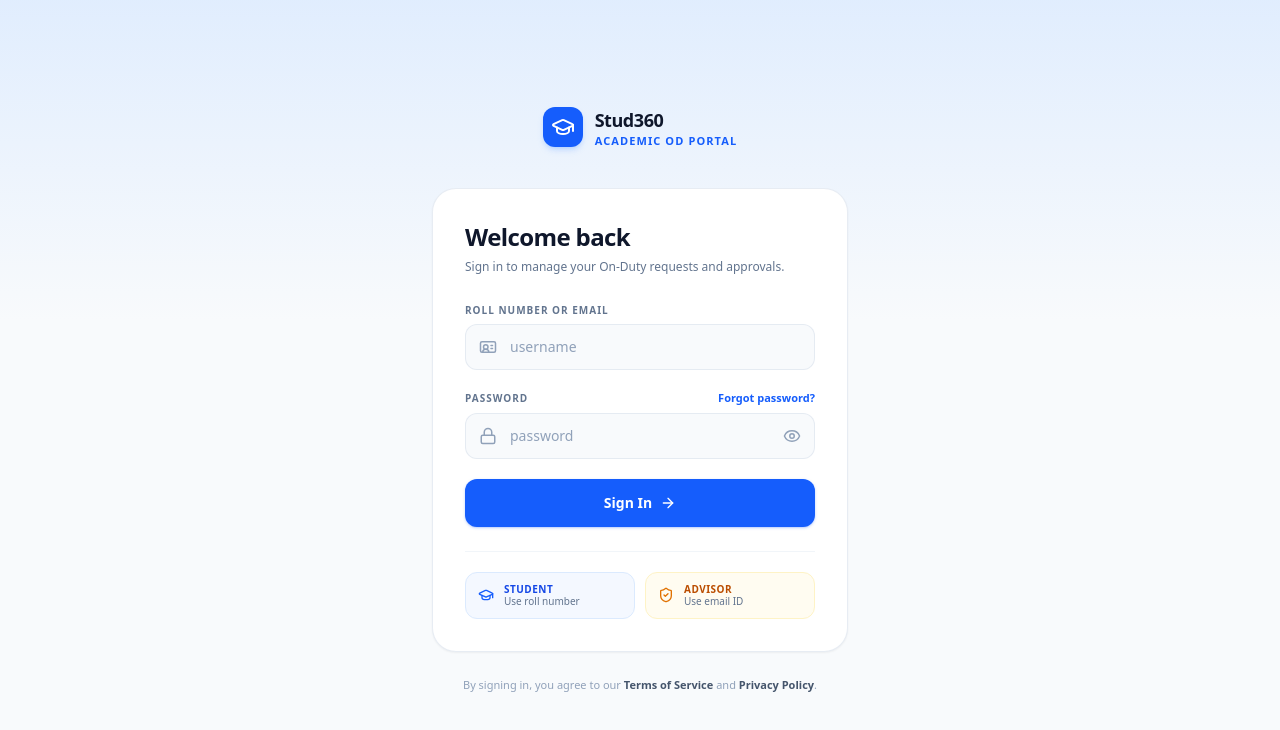
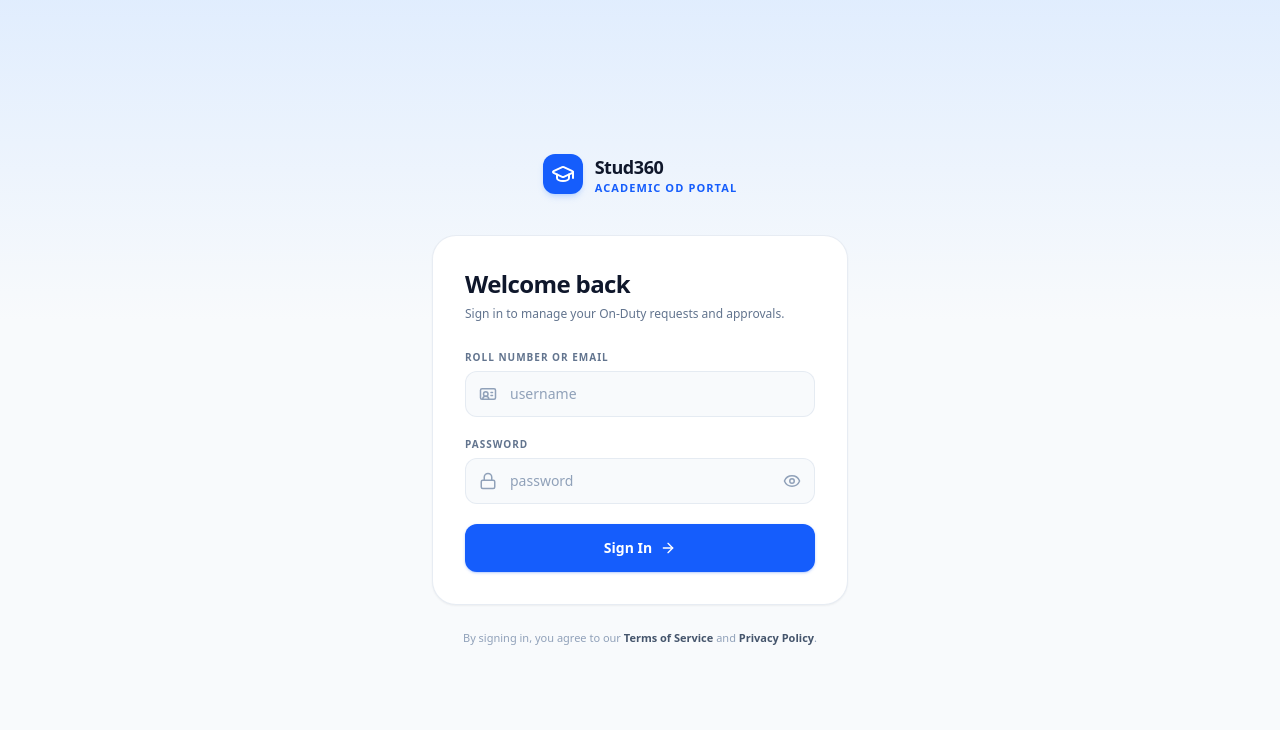
Before and after one commit to kavinkumar1603/stud360, a Next.js app in the folder frontend/: page / in a window 1280 px wide. Shown: the top 730 px of the page. Built offline with nearby package versions, Linux system fonts and the light colour scheme.

Commit message:
chore: remove forgot password and role hints from login

```diff
--- a/frontend/src/components/auth/LoginPage.tsx
+++ b/frontend/src/components/auth/LoginPage.tsx
@@ -196,12 +196,6 @@ export const LoginPage: React.FC = () => {
                   >
                     Password
                   </label>
-                  <a
-                    href="#"
-                    className="text-[11px] font-bold text-blue-600 hover:text-blue-700 hover:underline underline-offset-2"
-                  >
-                    Forgot password?
-                  </a>
                 </div>
                 <div className="relative group">
                   <div className="absolute inset-y-0 left-0 pl-3.5 flex items-center pointer-events-none text-slate-400 group-focus-within:text-blue-600 transition-colors">
@@ -253,23 +247,7 @@ export const LoginPage: React.FC = () => {
               </button>
             </form>
 
-            {/* Role hint strip */}
-            <div className="mt-6 pt-5 border-t border-slate-100 grid grid-cols-2 gap-2.5">
-              <div className="flex items-center gap-2.5 rounded-xl bg-blue-50/70 border border-blue-100 px-3 py-2.5">
-                <GraduationCap className="w-4 h-4 text-blue-600 shrink-0" />
-                <div className="leading-tight min-w-0">
-                  <p className="text-[10px] font-bold uppercase tracking-wider text-blue-700">Student</p>
-                  <p className="text-[10px] text-slate-500 font-medium truncate">Use roll number</p>
-                </div>
-              </div>
-              <div className="flex items-center gap-2.5 rounded-xl bg-amber-50/70 border border-amber-100 px-3 py-2.5">
-                <ShieldCheck className="w-4 h-4 text-amber-600 shrink-0" />
-                <div className="leading-tight min-w-0">
-                  <p className="text-[10px] font-bold uppercase tracking-wider text-amber-700">Advisor</p>
-                  <p className="text-[10px] text-slate-500 font-medium truncate">Use email ID</p>
-                </div>
-              </div>
-            </div>
+
           </div>
 
           {/* Legal footer */}
```
